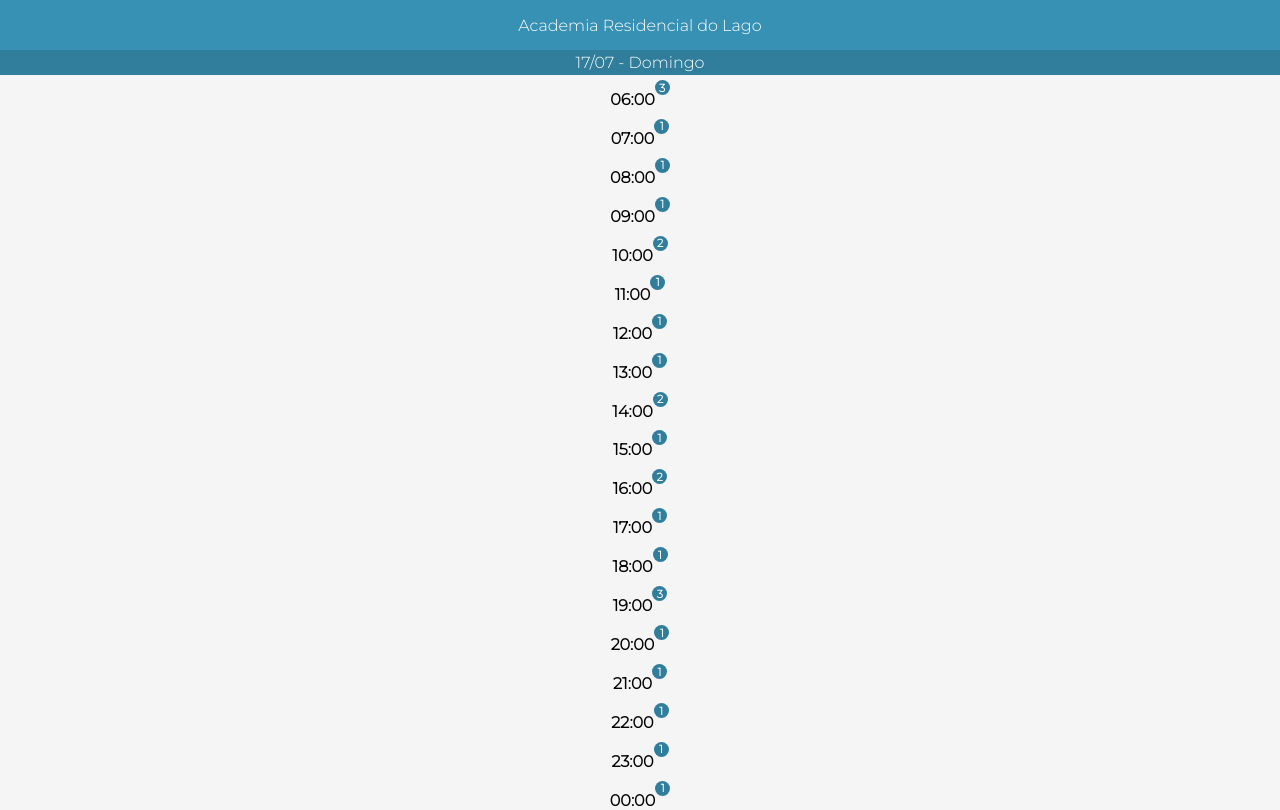
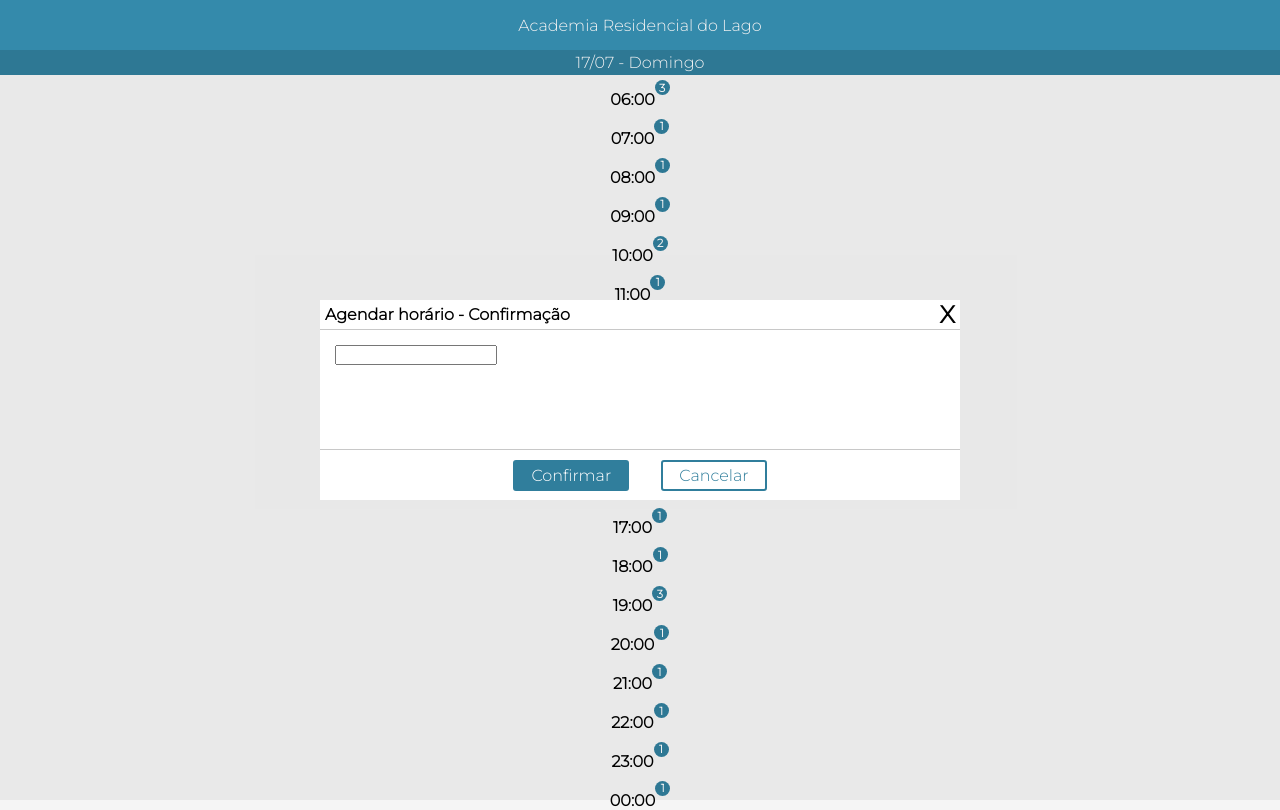
Before and after one commit to joonasmartinez/agenda-academia, a React (Vite) app: page / in a window 1280 px wide. Built offline with nearby package versions, Linux system fonts and the light colour scheme.

Commit message:
Adding Modal

```diff
--- a/src/App.jsx
+++ b/src/App.jsx
@@ -12,9 +12,8 @@ function App() {
       <Global/>
       <Header/>
       <Dia/>
-      <Horarios>
-          <Agendar/>
-      </Horarios>
+      <Horarios/>
+      <Agendar/>
     </div>
   )
 }
--- a/src/components/agendar/index.jsx
+++ b/src/components/agendar/index.jsx
@@ -1,10 +1,28 @@
-import {React, ReactElement} from 'react';
+import React from 'react';
 import * as C from './styles';
 
 export const Agendar = () => {
     return (
 
-        <C.Agendar>{console.log("Acionado.")}</C.Agendar>
+        <C.align>
+            <C.Agendar>
+                <C.Header>
+                    {/* <h5>Modal</h5> */}
+                    <h4>Agendar horário - Confirmação</h4>
+                    <h2> X </h2>
+                </C.Header>
+
+                <C.Section>
+                    <C.Input/>
+                </C.Section>
+
+                <C.Footer>
+                    <C.Button>Confirmar</C.Button>
+                    <C.Button primary>Cancelar</C.Button>
+                </C.Footer>
+
+            </C.Agendar>
+        </C.align>
 
     )
 }
--- a/src/components/agendar/styles.jsx
+++ b/src/components/agendar/styles.jsx
@@ -1,12 +1,75 @@
 import styled from "styled-components";
 
 export const Agendar = styled.div`
+    width:50%;
+    height:50%;
+    background-color:white;
     display:flex;
+    flex-direction:column;
+
+    @media screen and (max-width: 500px) {
+        width:100%;
+    }
+
+    @media screen and (min-width: 500px) {
+        height: 25%;
+        top:50%;
+    }
+
+`;
+
+export const align = styled.div`
     width: 100vw;
     height:100vh;
+    display:flex;
+    justify-content:center;
+    align-items:center;
     position:fixed;
-    z-index:11;
-    top: 50%;
-    left: 50%;
+    background-color: rgba(0, 0, 0, 0.05);
+
+`
+
+export const Input = styled.input`
+
+`
+
+export const Header = styled.header`
+    width:100%;
+    height:25%;
+    padding: 0 5px;
+    display:flex;
+    justify-content:space-between;
+    align-items:center;
+`
+export const Section = styled.section`
+    width:100%;
+    height:100%;
+    padding: 15px;
+    border-top: 0.5px groove #6e6e6e60;
+    border-bottom: 0.5px groove #6e6e6e60;
+`
+export const Footer = styled.footer`
+    width:100%;
+    height:25%;
     background-color:white;
-`;
+    display:flex;
+    justify-content:center;
+    align-items:center;
+`
+
+export const Button = styled.button`
+
+    background: ${props => props.primary ? "white" : "#307e9c"};
+    color: ${props => props.primary ? "#307e9c" : "white"};
+    font-size: 1em;
+    margin: 1em;
+    padding: 0.25em 1em;
+    border: 2px solid #307e9c;
+    border-radius: 3px;
+    cursor: pointer;
+
+    :hover{
+        background: ${props => props.primary ? "#e9e9e9" : "#286983"};
+    }
+
+`
--- a/src/components/horarios/index.jsx
+++ b/src/components/horarios/index.jsx
@@ -29,7 +29,7 @@ export const Horarios = ({Agendar}) => {
 
     return (
         <>
-           <C.Organize>{horas.map(item => <C.horas onClick={()=>{Agendar}} key={item.hora}>{item.hora}<C.agendamentos>{item.agendados.length}</C.agendamentos></C.horas> )}</C.Organize>
+           <C.Organize>{horas.map(item => <C.horas onClick={()=>{Agendar()}} key={item.hora}>{item.hora}<C.agendamentos>{item.agendados.length}</C.agendamentos></C.horas> )}</C.Organize>
         </>
 
 
```
